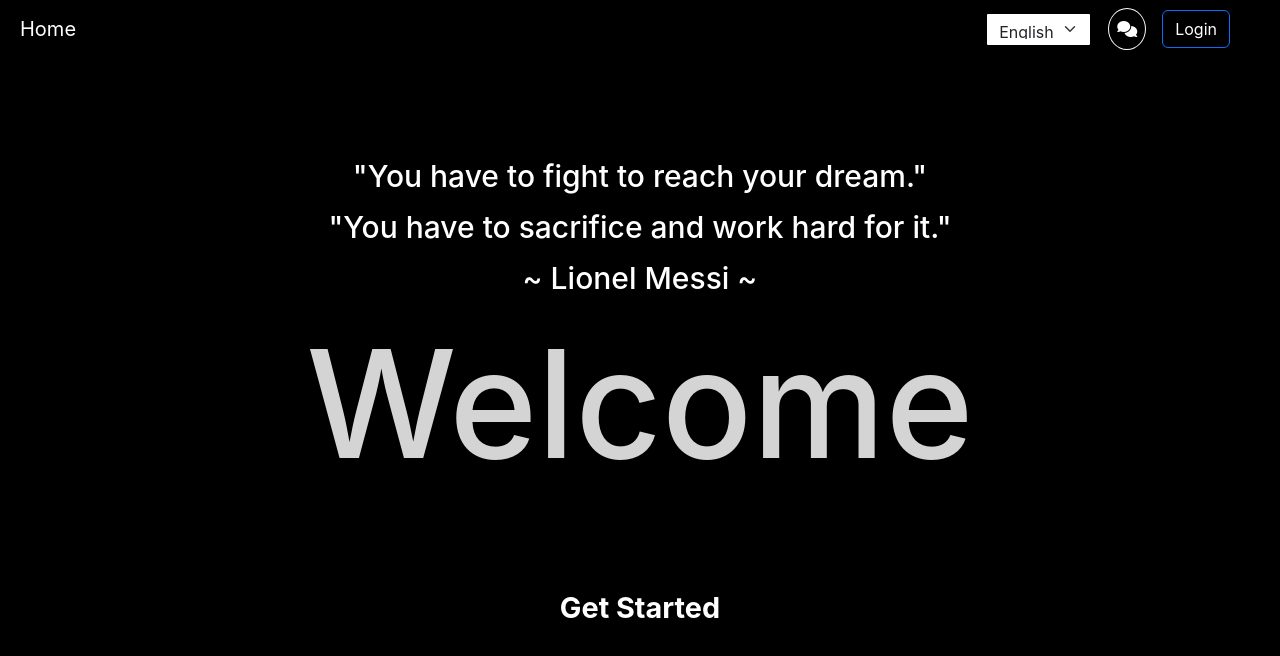
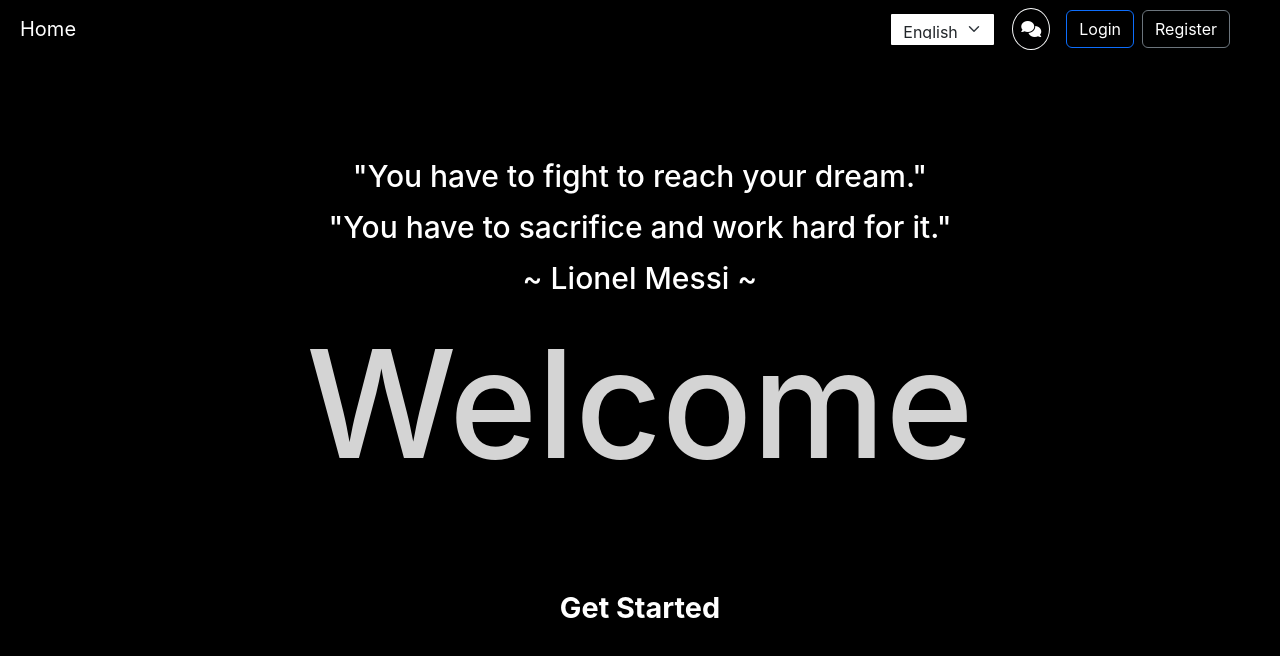
Before and after one commit to SIRIUSxxxxx/FootBall_Ticket, a React (Create React App) app in the folder client/: page / in a window 1280 px wide. Shown: the top 656 px of the page. Built offline with nearby package versions, Linux system fonts and the light colour scheme; what i18next-xhr-backend would draw is missing.

Commit message:
Update file

```diff
--- a/client/src/components/LiveChat.js
+++ b/client/src/components/LiveChat.js
@@ -19,8 +19,8 @@
             return t('booking_info');
         } else if (input.includes("cancel")) {
             return t('cancel_info');
-        } else if ("Jeff"){
-            return t('Jeff');
+        // } else if ("Jeff"){
+        //     return t('Jeff');
         } else {
             return t('default_reply');
         }
--- a/client/src/components/Navbar.js
+++ b/client/src/components/Navbar.js
@@ -59,9 +59,14 @@
                                 </ul>
                             </div>
                         ) : (
-                            <a className="btn btn-primary ms-3" href="/login">
-                                {t('login')}
-                            </a>
+                            <div className="ms-3 d-flex align-items-center">
+                                <a className="btn btn-primary me-2" href="/login">
+                                    {t('login')}
+                                </a>
+                                <a className="btn btn-secondary" href="/register">
+                                    {t('register')}
+                                </a>
+                            </div>
                         )}
                     </div>
                 </div>
--- a/package.json
+++ b/package.json
@@ -25,6 +25,7 @@
     "multer": "^1.4.5-lts.1",
     "nodemon": "^3.1.7",
     "react-i18next": "^15.1.1",
+    "react-scripts": "^5.0.1",
     "router": "^1.3.8",
     "stripe": "^17.3.1",
     "stripe.js": "^0.0.1",
```
Also changed, not shown: 1 other file (tests, documents, lock files or other folders).
